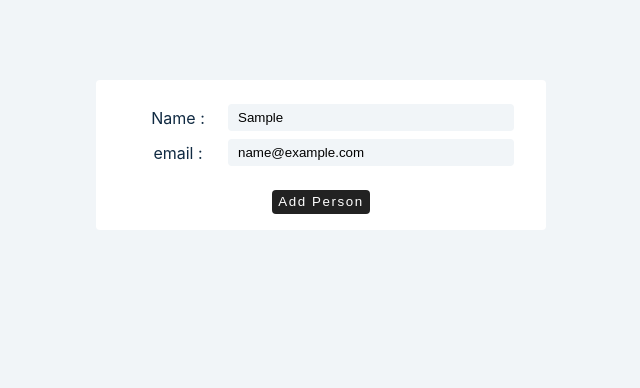
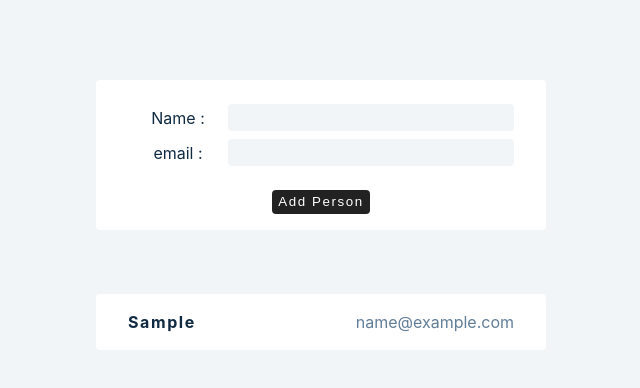
Before and after one commit to AtulHande03a/forms-in-react, a React (Create React App) app: page / in a window 1280 px wide. Both pictures are taken after typing "Sample", "name@example.com" into the empty fields and a click on the button "Add Person". Shown: the top 388 px of the page, without its empty margins (319-959 px from the left). Built offline with nearby package versions, Linux system fonts and the light colour scheme.

Commit message:
initial commit

```diff
--- a/src/ControlledInputs.js
+++ b/src/ControlledInputs.js
@@ -3,10 +3,22 @@
 const ControlledInputs = () => {
   const [firstName, setFirstName] = useState("");
   const [email, setEmail] = useState("");
+  const [people, setPeople] = useState([]);
 
   const handleSubmit = (e) => {
     e.preventDefault();
-    console.log(firstName, email);
+    //check if both are tru then create object
+    if (firstName && email) {
+      //creating object to store the values using es6 shorthand
+      //ie firstName:firstName  is written as firstName as key and value have same name
+      const person = { id: new Date().getTime().toString(), firstName, email };
+      //console.log(person);
+      setPeople((people) => {
+        return [...people, person];
+      });
+      setFirstName("");
+      setEmail("");
+    }
   };
   return (
     <>
@@ -34,7 +46,18 @@
           />
         </div>
         <button type="submit">add person</button>
+
+
       </form>
+      {people.map((person)=>{
+        const {id , firstName,email} =person;
+        return (
+          <div className='item' key={id}>
+            <h4>{firstName}</h4>
+            <p>{email}</p>
+          </div>
+        )
+      })}
     </>
   );
 };
```
